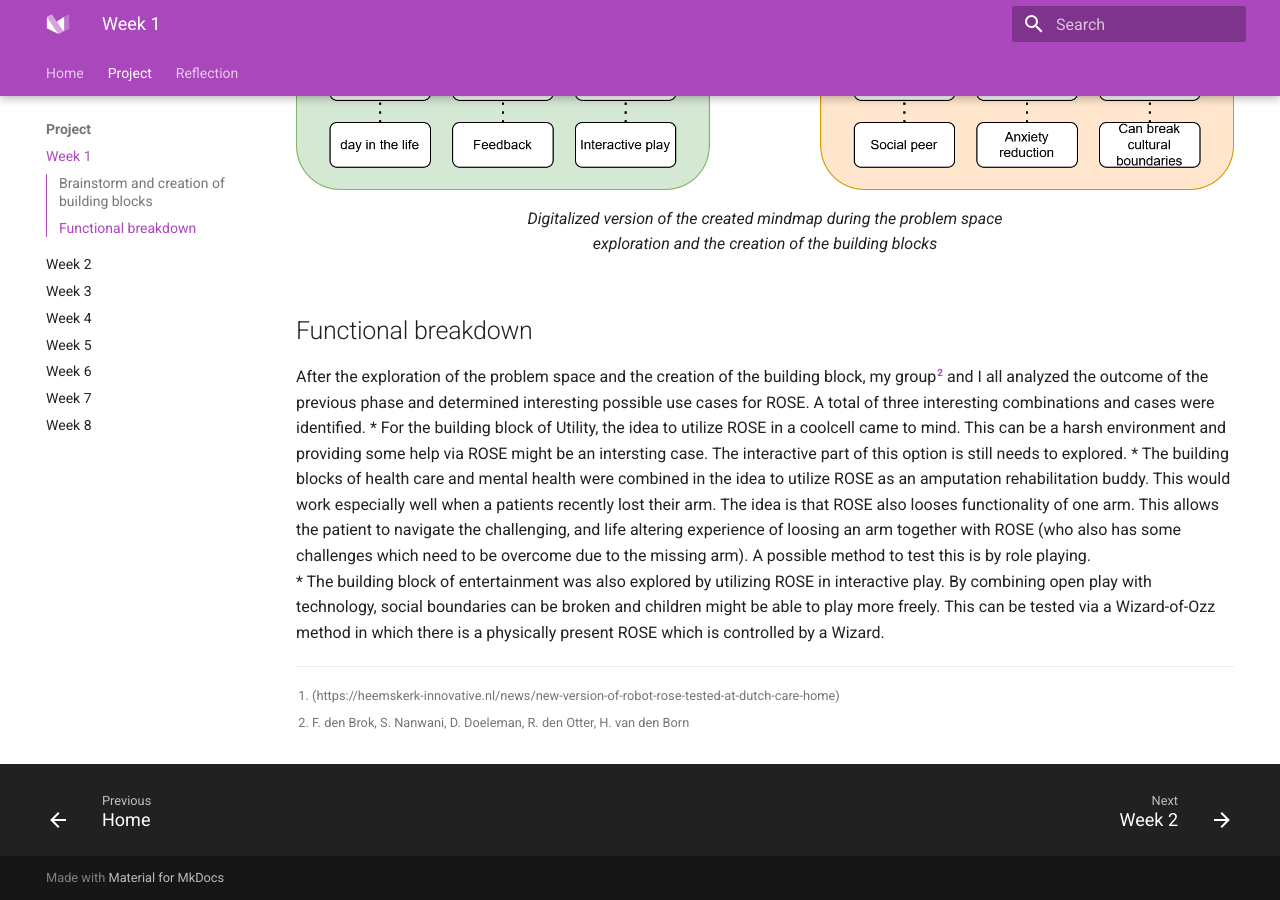
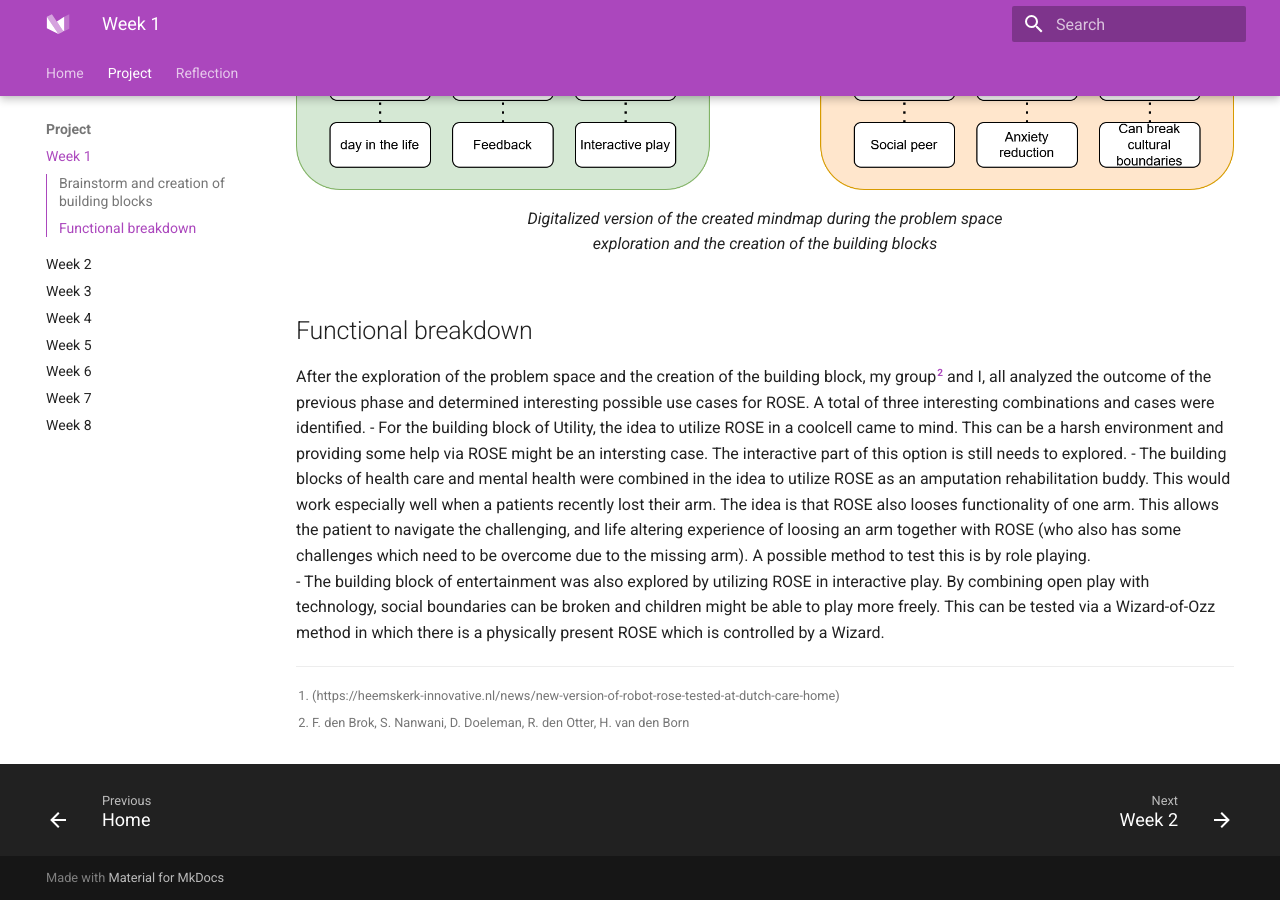
Before and after one commit to HilkeB/social-robot-design-portfolio, an MkDocs documentation site: the page built from docs/project1.md, in a window 1280 px wide and 900 px high, scrolled down 948 px. Built offline with MkDocs 1.6.1 and Material for MkDocs 9.7.7, drawn with Linux system fonts in a browser that asks for light colours.

```diff
--- a/docs/project1.md
+++ b/docs/project1.md
@@ -14,7 +14,7 @@ Digitalized version of the created mindmap during the problem space exploration
 
 ## Functional breakdown
 
-After the exploration of the problem space and the creation of the building block, my group[^2] and I all analyzed the outcome of the previous phase and determined interesting possible use cases for ROSE. A total of three interesting combinations and cases were identified.
-* For the building block of Utility, the idea to utilize ROSE in a coolcell came to mind. This can be a harsh environment and providing some help via ROSE might be an intersting case. The interactive part of this option is still needs to explored.
-* The building blocks of health care and mental health were combined in the idea to utilize ROSE as an amputation rehabilitation buddy. This would work especially well when a patients recently lost their arm. The idea is that ROSE also looses functionality of one arm. This allows the patient to navigate the challenging, and life altering experience of loosing an arm together with ROSE (who also has some challenges which need to be overcome due to the missing arm). A possible method to test this is by role playing.
-* The building block of entertainment was also explored by utilizing ROSE in interactive play. By combining open play with technology, social boundaries can be broken and children might be able to play more freely. This can be tested via a Wizard-of-Ozz method in which there is a physically present ROSE which is controlled by a Wizard.
+After the exploration of the problem space and the creation of the building block, my group[^2] and I, all analyzed the outcome of the previous phase and determined interesting possible use cases for ROSE. A total of three interesting combinations and cases were identified.
+- For the building block of Utility, the idea to utilize ROSE in a coolcell came to mind. This can be a harsh environment and providing some help via ROSE might be an intersting case. The interactive part of this option is still needs to explored.
+- The building blocks of health care and mental health were combined in the idea to utilize ROSE as an amputation rehabilitation buddy. This would work especially well when a patients recently lost their arm. The idea is that ROSE also looses functionality of one arm. This allows the patient to navigate the challenging, and life altering experience of loosing an arm together with ROSE (who also has some challenges which need to be overcome due to the missing arm). A possible method to test this is by role playing.
+- The building block of entertainment was also explored by utilizing ROSE in interactive play. By combining open play with technology, social boundaries can be broken and children might be able to play more freely. This can be tested via a Wizard-of-Ozz method in which there is a physically present ROSE which is controlled by a Wizard.
```
